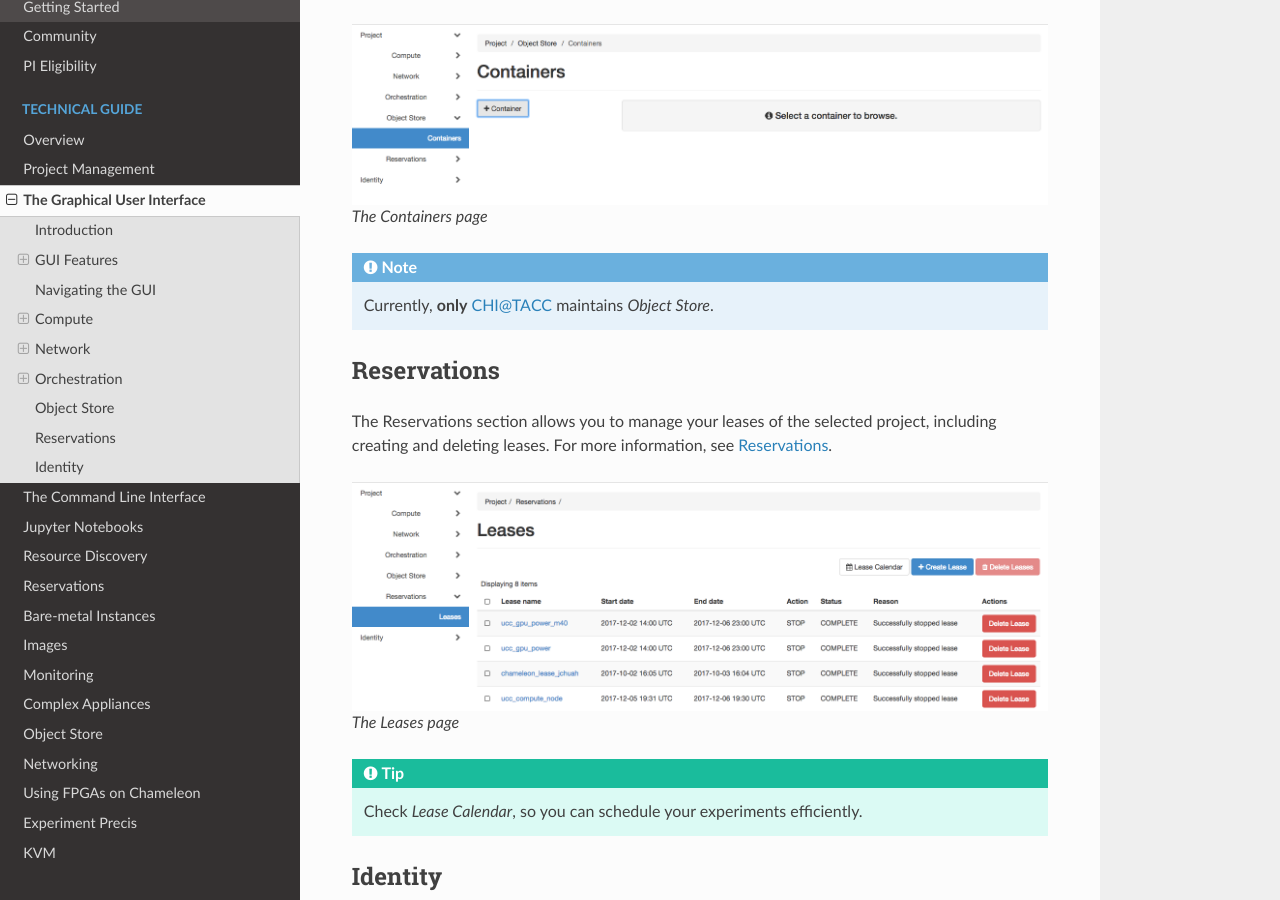
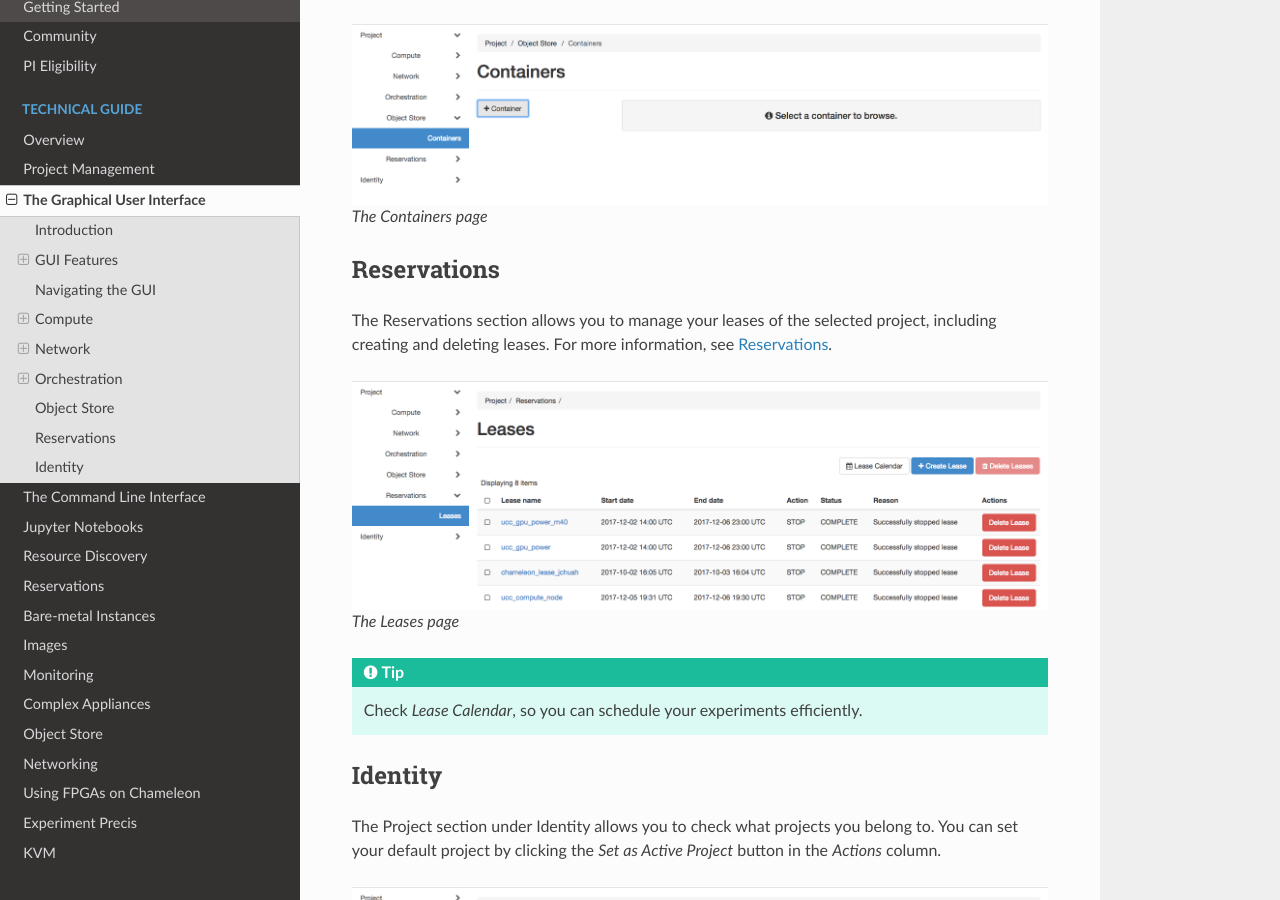
Before and after one commit to ChameleonCloud/docs, a Sphinx documentation site: the page built from source/technical/gui.rst, in a window 1280 px wide and 900 px high, scrolled down 13528 px. Built offline with Sphinx 7.4.7 and the Read the Docs theme 2.0.0, drawn with Linux system fonts in a browser that asks for light colours.

Commit message:
Remove outdated comment

```diff
--- a/source/technical/gui.rst
+++ b/source/technical/gui.rst
@@ -453,10 +453,6 @@ Object Store, please see :ref:`object-store`.
 
    The Containers page
 
-.. note::
-   Currently, **only** `CHI\@TACC <https://chi.tacc.chameleoncloud.org>`_
-   maintains *Object Store*.
-
 Reservations
 ============
 
```
